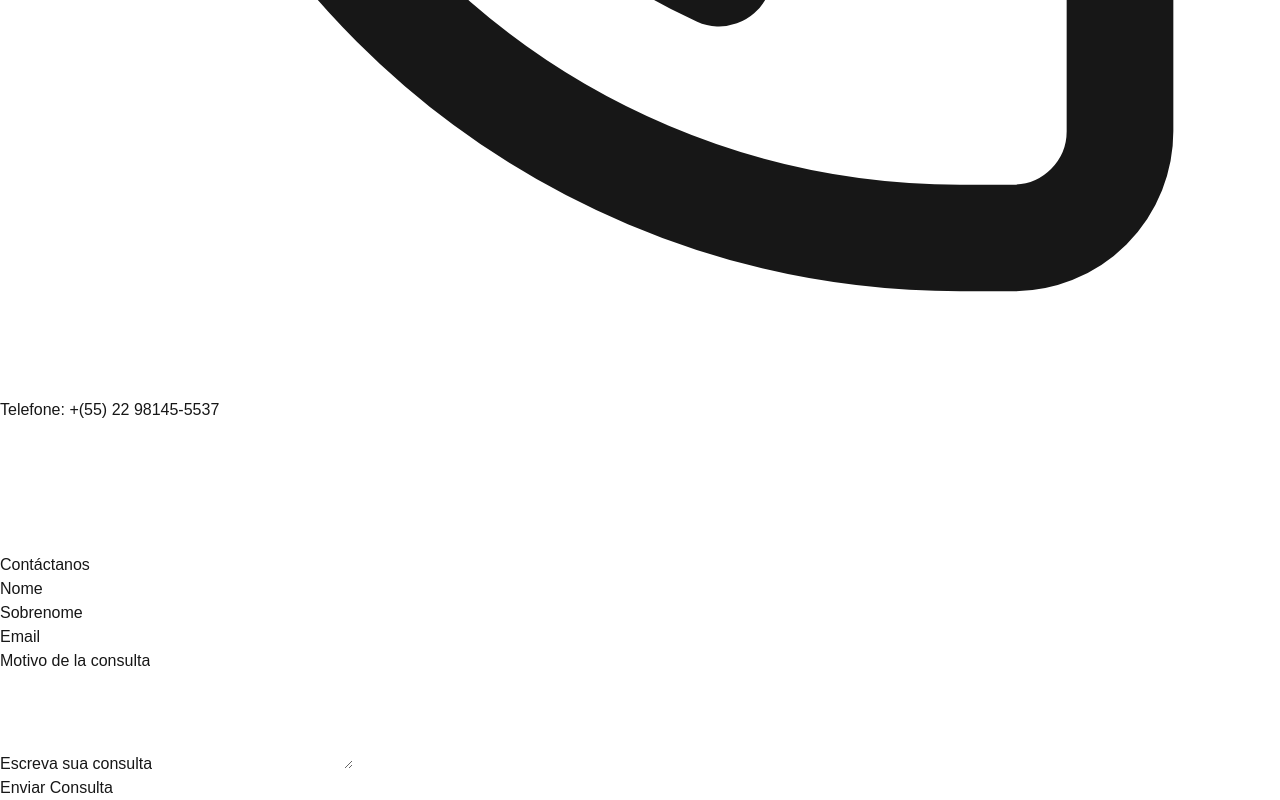
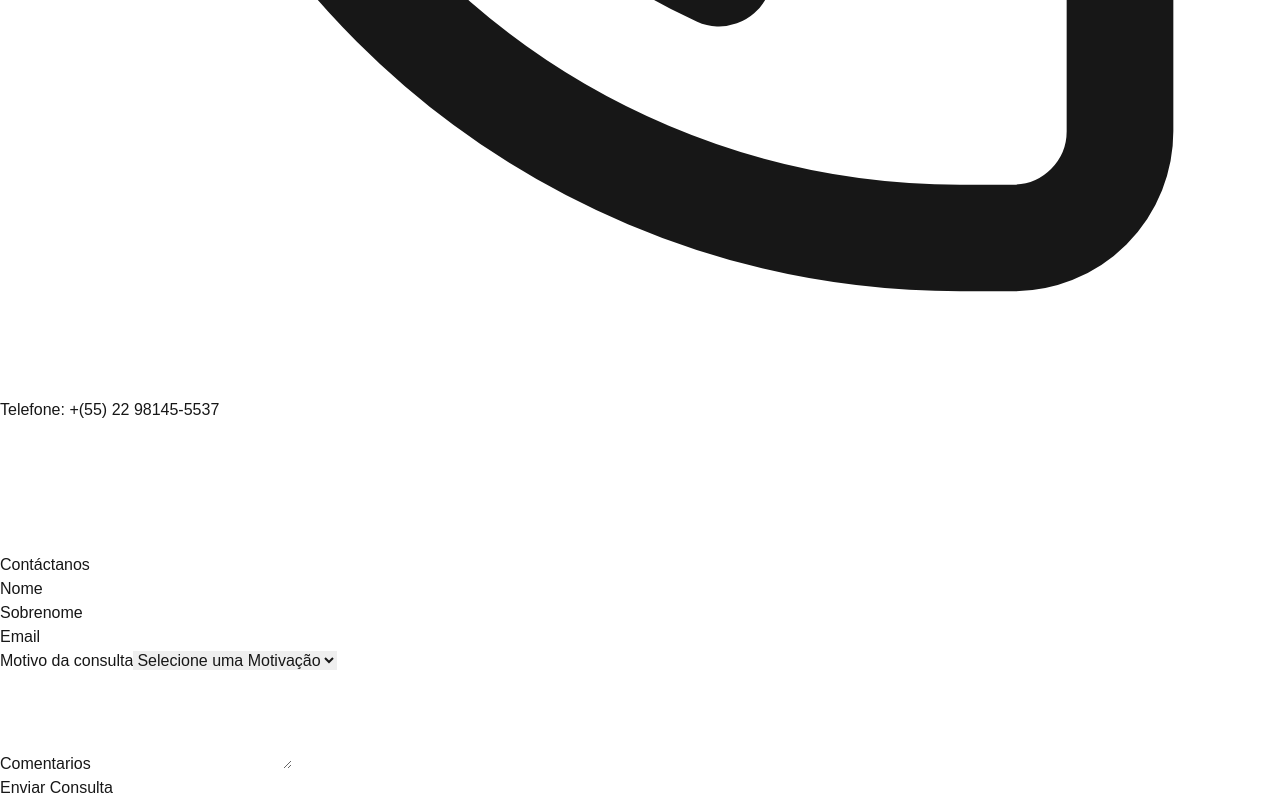
Before and after one commit to Sol6801/dunya, a Next.js app: page /br/contact in a window 1280 px wide. Shown: the part 3940-4740 px from the top of the page. Built offline with nearby package versions, Linux system fonts and the light colour scheme.

Commit message:
select motivation menu

```diff
--- a/messages/br.json
+++ b/messages/br.json
@@ -36,8 +36,14 @@
     "name": "Nome",
     "surname": "Sobrenome",
     "email": "Email",
-    "motivation": "Motivo de la consulta",
-    "message": "Escreva sua consulta",
+    "motivation": "Motivo da consulta",
+    "empresarial": "Empresarial",
+    "private": "Particular",
+    "travel": "Viagem",
+    "pleasure": "Lazer",
+    "others": "Outros",
+    "selectMotivation": "Selecione uma Motivação",
+    "message": "Comentarios",
     "submit": "Enviar Consulta"
   },
     "Footer": {
--- a/messages/en.json
+++ b/messages/en.json
@@ -37,7 +37,13 @@
     "surname": "Surname",
     "email": "Email",
     "motivation": "Reason for Inquiry",
-    "message": "Write your inquiry",
+    "empresarial": "Empresarial",
+    "private": "Private",
+    "travel": "Travel",
+    "pleasure": "Pleasure",
+    "others": "Others",
+    "selectMotivation": "Select Motivation",
+    "message": "Comments",
     "submit": "Submit Inquiry"
   },
   "Footer": {
--- a/messages/es.json
+++ b/messages/es.json
@@ -37,7 +37,13 @@
     "surname": "Apellido",
     "email": "Correo Electrónico",
     "motivation": "Motivo de la consulta",
-    "message": "Escribe tu consulta",
+    "empresarial": "Empresarial",
+    "private": "Particular",
+    "travel": "Viaje",
+    "pleasure": "Salud",
+    "others": "Otros",
+    "selectMotivation": "Seleccione un Motivo",
+    "message": "Comentarios",
     "submit": "Enviar Consulta"
   },
     "Footer": {
--- a/messages/pt.json
+++ b/messages/pt.json
@@ -36,8 +36,14 @@
       "name": "Nome",
       "surname": "Sobrenome",
       "email": "Email",
-      "motivation": "Motivo de la consulta",
-      "message": "Escreva sua consulta",
+      "motivation": "Motivo da consulta",
+      "empresarial": "Empresarial",
+      "private": "Particular",
+      "travel": "Viagem",
+      "pleasure": "Lazer",
+      "others": "Outros",
+      "selectMotivation": "Selecione um Motivo",
+      "message": "Comentarios",
       "submit": "Enviar Consulta"
     },
     "Footer": {
--- a/src/components/form.js
+++ b/src/components/form.js
@@ -97,15 +97,21 @@ export default function Form() {
             <label htmlFor="motivation" className="block text-left text-sm font-medium text-gray-700 mb-1">
               {t.motivation}
             </label>
-          <input
-            type="text"
+            <select
               id="motivation"
               name="motivation"
               value={formData.motivation}
               onChange={handleChange}
               className="w-full px-3 py-2 border text-black border-gray-300 rounded-md focus:outline-none focus:ring-2 focus:ring-blue-950"
               required
-          />
+            >
+              <option value="">{t.selectMotivation}</option>
+              <option value="empresarial">{t.empresarial}</option>
+              <option value="private">{t.private}</option>
+              <option value="travel">{t.travel}</option>
+              <option value="pleasure">{t.pleasure}</option>
+              <option value="others">{t.others}</option>
+            </select>
           </div>
 
           <div>
```
Lines whose indentation alone changed are shown as unchanged.
